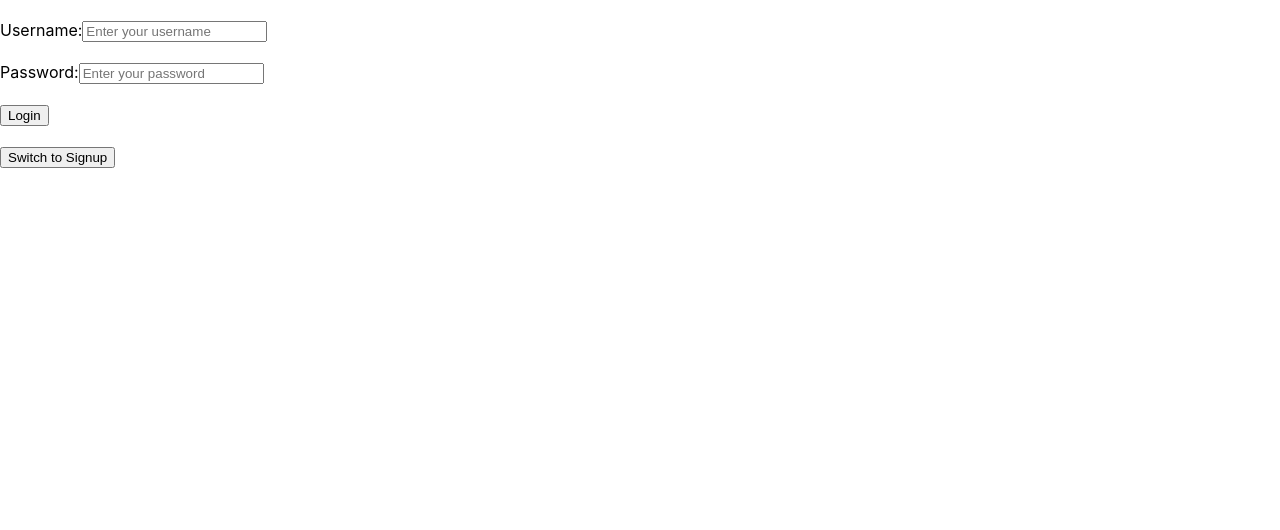
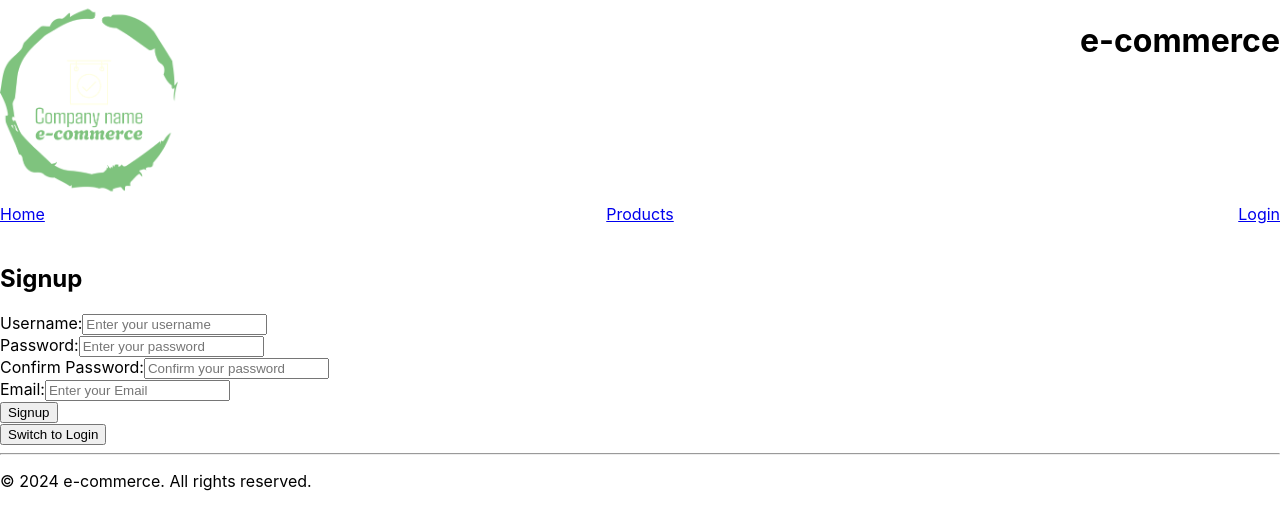
Before and after one commit to AlessandraS819/ENSF381-Assignments, a React (Create React App) app in the folder Assignment1/my-ecommerce-app/: page /signup in a window 1280 px wide. Shown: the top 530 px of the page. Built offline with nearby package versions, Linux system fonts and the light colour scheme.

Commit message:
finished (mostly) front-end

```diff
--- a/Assignment1/my-ecommerce-app/src/component/LoginForm.js
+++ b/Assignment1/my-ecommerce-app/src/component/LoginForm.js
@@ -6,6 +6,7 @@ function LoginForm(){
         <>
         <form>
         <br />
+        <h2>Login</h2>
         <div>
             <div>
             <label htmlFor="username">Username:</label>
@@ -18,7 +19,6 @@ function LoginForm(){
                 autoComplete="username"
             />
             </div>
-            <br />
             <div>
             <label htmlFor="pword">Password:</label>
             <input
@@ -30,32 +30,20 @@ function LoginForm(){
                 autoComplete="current-password"
             />
             </div>
-            <br />
             <div>
             <button onclick="validateLogin()" type="button">
                 Login
             </button>
             </div>
-            <br />
             <div>
-            <a href="SignupForm.js" target="_self" title="Signup page">
+            <a href="signup" target="_self" title="Signup page">
             <button type="button">
                 Switch to Signup
             </button>
             </a>
             </div>
-            <div>
-            {/*<p>
-                Don't have an account?{" "}
-                <a href="signup.html">
-                Sign Up
-                <br />
-                </a>
-            </p>*/}
-            </div>
         </div>
         </form>
-
                 </>
             );
 }
--- a/Assignment1/my-ecommerce-app/src/component/LoginPage.js
+++ b/Assignment1/my-ecommerce-app/src/component/LoginPage.js
@@ -2,6 +2,7 @@ import React from 'react';
 import Header from './Header';
 import Footer from './Footer';
 import LoginForm from './LoginForm';
+import SignupForm from './SignupForm';
 
 function LoginPage(){
 
--- a/Assignment1/my-ecommerce-app/src/component/SignupForm.js
+++ b/Assignment1/my-ecommerce-app/src/component/SignupForm.js
@@ -1,13 +1,17 @@
 import React from 'react';
-import { Navigate, useNavigate } from "react-router-dom";
+//import { Navigate, useNavigate } from "react-router-dom";
+import Header from './Header.js';
+import Footer from './Footer.js';
 
 function SignupForm(){
-    const navigate = useNavigate();
+    //const navigate = useNavigate();
 
     return(
         <>
+        <Header/>
         <form>
         <br />
+        <h2>Signup</h2>
         <div>
             <div>
             <label htmlFor="username">Username:</label>
@@ -20,7 +24,6 @@ function SignupForm(){
                 autoComplete="username"
             />
             </div>
-            <br />
             <div>
             <label htmlFor="pword">Password:</label>
             <input
@@ -32,31 +35,50 @@ function SignupForm(){
                 autoComplete="current-password"
             />
             </div>
-            <br />
+            <div>
+            <label htmlFor="confirmpword">Confirm Password:</label>
+            <input
+                type="confirmpassword"
+                id="confirmpword"
+                name="confirmpword"
+                placeholder="Confirm your password"
+                required=""
+                autoComplete="current-password"
+            />
+            </div>
+
+
+
+
+            <div>
+            <label htmlFor="email">Email:</label>
+            <input
+                type="email"
+                id="email"
+                name="email"
+                placeholder="Enter your Email"
+                required=""
+            />
+            </div>
+
+
+
+
             <div>
             <button onclick="validateSignup()" type="button">
-                Login
-            </button>
-            </div>
-            <br />
-            <div>
-
-            <button type="button" onClick = {() => {Navigate("/signup")}}>
-                Switch to Signup
+                Signup
             </button>
             </div>
             <div>
-            {/*<p>
-                Don't have an account?{" "}
-                <a href="signup.html">
-                Sign Up
-                <br />
-                </a>
-            </p>*/}
+            <a href="login" target="_self" title="Login page">
+            <button  type="button">
+                Switch to Login
+            </button>
+            </a>
             </div>
         </div>
         </form>
-
+        <Footer/>
         </>
     );
 }
```
